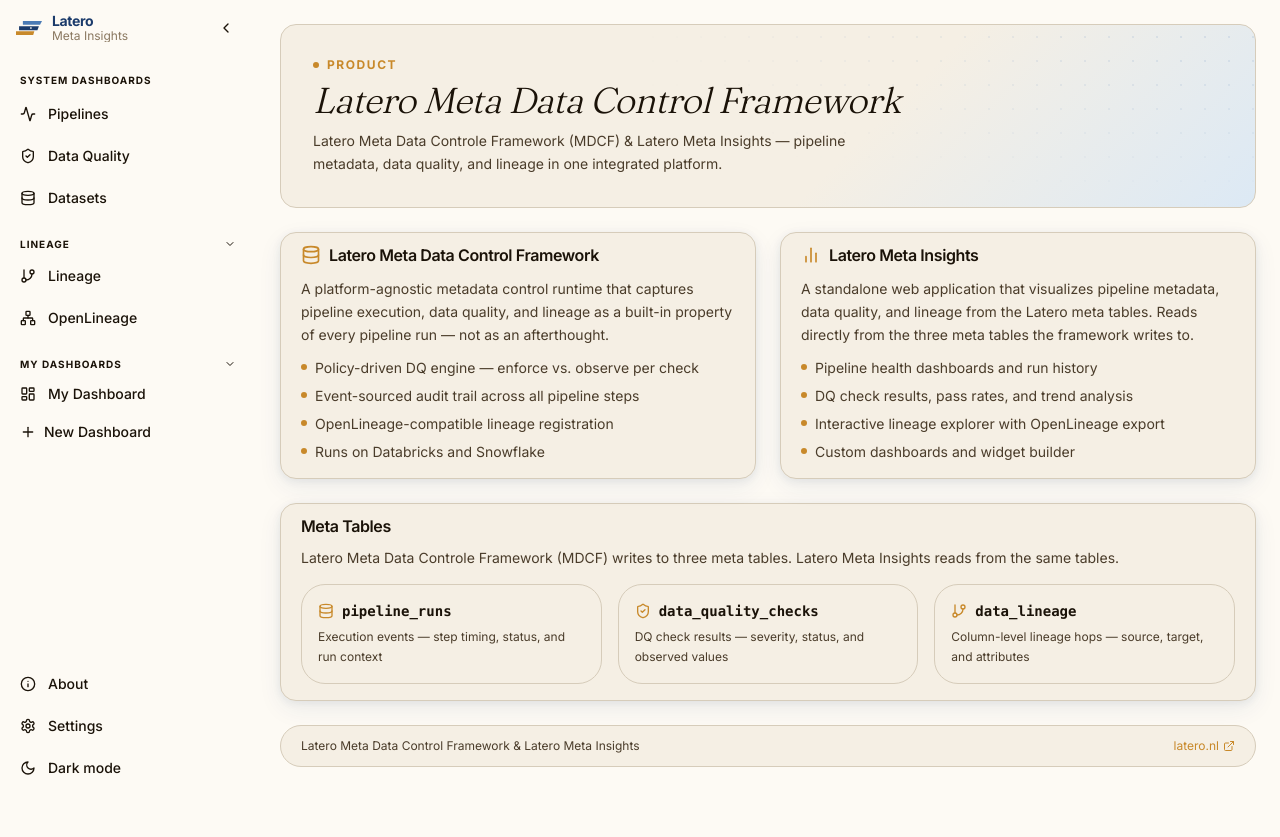
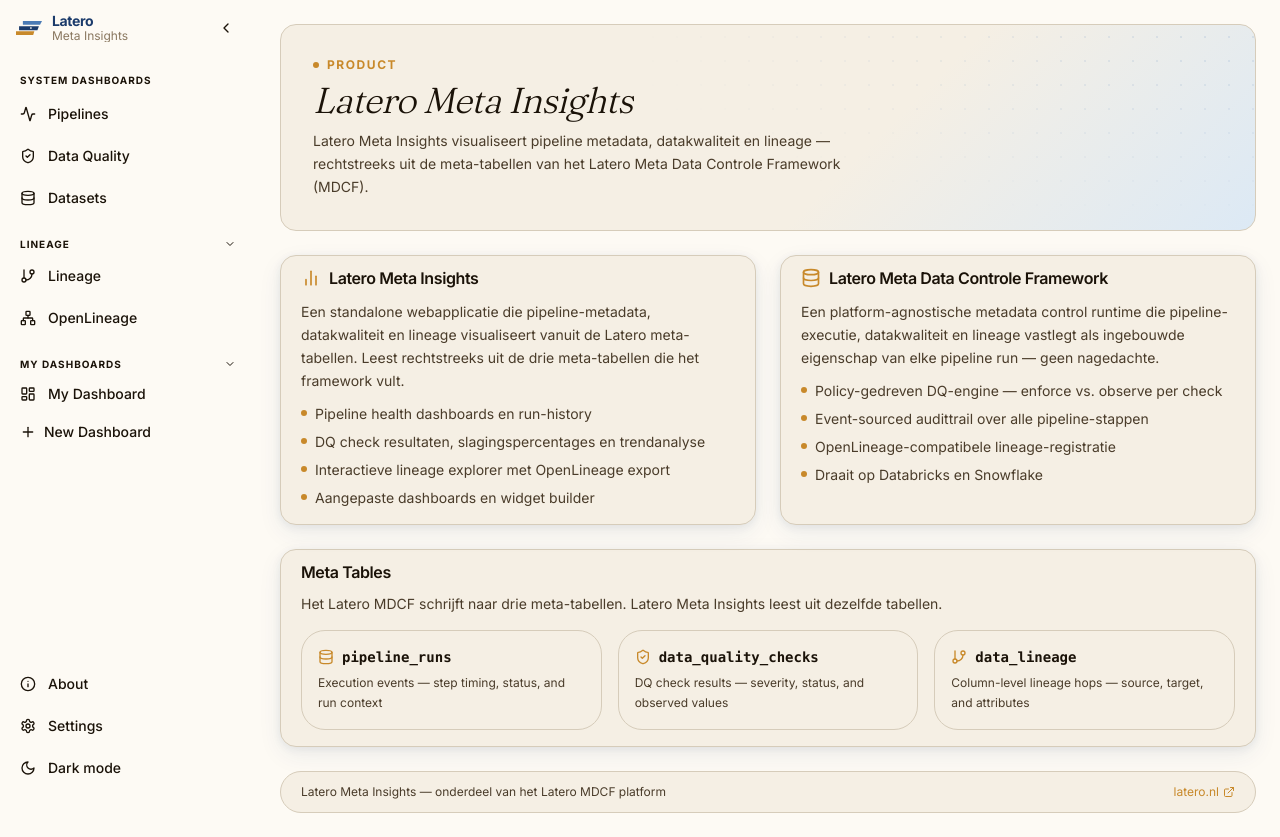
Before and after one commit to leenvandermeer/Latero-Insights, a Next.js app: page /about in a window 1280 px wide. Before the commit the page ends 800 px from the top, so only its background shows below. Built offline with nearby package versions, Linux system fonts and the light colour scheme.

Commit message:
fix: about pagina herschreven met Latero Meta Insights als primair product

```diff
--- a/src/app/(dashboard)/about/dashboard.tsx
+++ b/src/app/(dashboard)/about/dashboard.tsx
@@ -9,8 +9,8 @@ export function AboutDashboard() {
     <div className="space-y-6">
       <PageHeader
         eyebrow="Product"
-        title="Latero Meta Data Control Framework"
-        description="Latero Meta Data Controle Framework (MDCF) & Latero Meta Insights — pipeline metadata, data quality, and lineage in one integrated platform."
+        title="Latero Meta Insights"
+        description="Latero Meta Insights visualiseert pipeline metadata, datakwaliteit en lineage — rechtstreeks uit de meta-tabellen van het Latero Meta Data Controle Framework (MDCF)."
       />
 
       {/* Two products */}
@@ -18,20 +18,20 @@ export function AboutDashboard() {
         <Card>
           <CardHeader>
             <CardTitle className="flex items-center gap-2">
-              <Database className="h-5 w-5" style={{ color: "var(--color-accent)" }} />
-              Latero Meta Data Control Framework
+              <BarChart2 className="h-5 w-5" style={{ color: "var(--color-accent)" }} />
+              Latero Meta Insights
             </CardTitle>
           </CardHeader>
           <CardContent className="space-y-3">
             <p className="text-sm leading-relaxed" style={{ color: "var(--color-text-muted)" }}>
-              A platform-agnostic metadata control runtime that captures pipeline execution, data quality, and lineage as a built-in property of every pipeline run — not as an afterthought.
+              Een standalone webapplicatie die pipeline-metadata, datakwaliteit en lineage visualiseert vanuit de Latero meta-tabellen. Leest rechtstreeks uit de drie meta-tabellen die het framework vult.
             </p>
             <ul className="space-y-2">
               {[
-                "Policy-driven DQ engine — enforce vs. observe per check",
-                "Event-sourced audit trail across all pipeline steps",
-                "OpenLineage-compatible lineage registration",
-                "Runs on Databricks and Snowflake",
+                "Pipeline health dashboards en run-history",
+                "DQ check resultaten, slagingspercentages en trendanalyse",
+                "Interactieve lineage explorer met OpenLineage export",
+                "Aangepaste dashboards en widget builder",
               ].map((item) => (
                 <li key={item} className="flex items-start gap-2 text-sm" style={{ color: "var(--color-text-muted)" }}>
                   <span className="mt-1.5 h-1.5 w-1.5 rounded-full shrink-0" style={{ background: "var(--color-accent)" }} />
@@ -45,20 +45,20 @@ export function AboutDashboard() {
         <Card>
           <CardHeader>
             <CardTitle className="flex items-center gap-2">
-              <BarChart2 className="h-5 w-5" style={{ color: "var(--color-accent)" }} />
-              Latero Meta Insights
+              <Database className="h-5 w-5" style={{ color: "var(--color-accent)" }} />
+              Latero Meta Data Controle Framework
             </CardTitle>
           </CardHeader>
           <CardContent className="space-y-3">
             <p className="text-sm leading-relaxed" style={{ color: "var(--color-text-muted)" }}>
-              A standalone web application that visualizes pipeline metadata, data quality, and lineage from the Latero meta tables. Reads directly from the three meta tables the framework writes to.
+              Een platform-agnostische metadata control runtime die pipeline-executie, datakwaliteit en lineage vastlegt als ingebouwde eigenschap van elke pipeline run — geen nagedachte.
             </p>
             <ul className="space-y-2">
               {[
-                "Pipeline health dashboards and run history",
-                "DQ check results, pass rates, and trend analysis",
-                "Interactive lineage explorer with OpenLineage export",
-                "Custom dashboards and widget builder",
+                "Policy-gedreven DQ-engine — enforce vs. observe per check",
+                "Event-sourced audittrail over alle pipeline-stappen",
+                "OpenLineage-compatibele lineage-registratie",
+                "Draait op Databricks en Snowflake",
               ].map((item) => (
                 <li key={item} className="flex items-start gap-2 text-sm" style={{ color: "var(--color-text-muted)" }}>
                   <span className="mt-1.5 h-1.5 w-1.5 rounded-full shrink-0" style={{ background: "var(--color-accent)" }} />
@@ -77,7 +77,7 @@ export function AboutDashboard() {
         </CardHeader>
         <CardContent>
           <p className="text-sm mb-4" style={{ color: "var(--color-text-muted)" }}>
-            Latero Meta Data Controle Framework (MDCF) writes to three meta tables. Latero Meta Insights reads from the same tables.
+            Het Latero MDCF schrijft naar drie meta-tabellen. Latero Meta Insights leest uit dezelfde tabellen.
           </p>
           <div className="grid grid-cols-1 md:grid-cols-3 gap-4">
             {[
@@ -103,7 +103,7 @@ export function AboutDashboard() {
 
       {/* Version */}
       <div className="flex items-center justify-between rounded-xl px-5 py-3 text-xs" style={{ background: "var(--color-surface)", border: "1px solid var(--color-border)", color: "var(--color-text-muted)" }}>
-        <span>Latero Meta Data Control Framework & Latero Meta Insights</span>
+        <span>Latero Meta Insights — onderdeel van het Latero MDCF platform</span>
         <a
           href="https://latero.nl"
           target="_blank"
```
